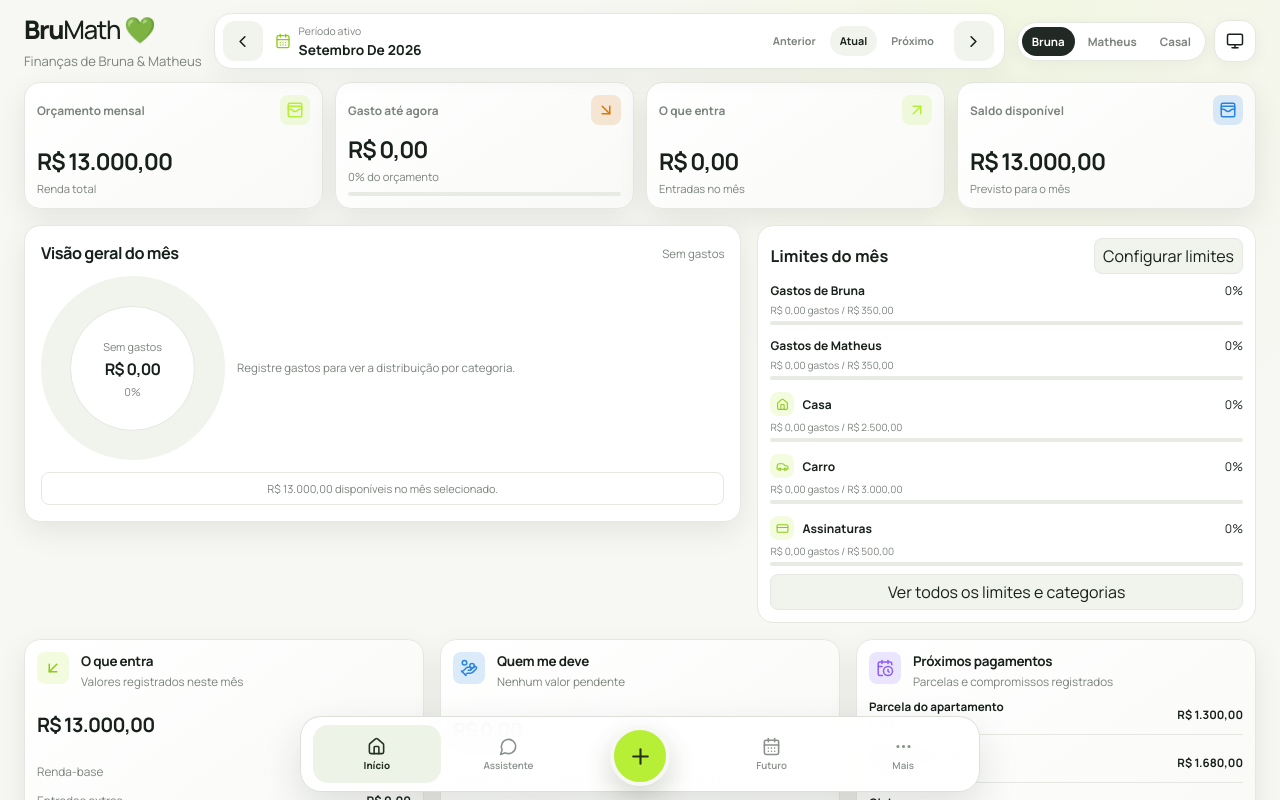
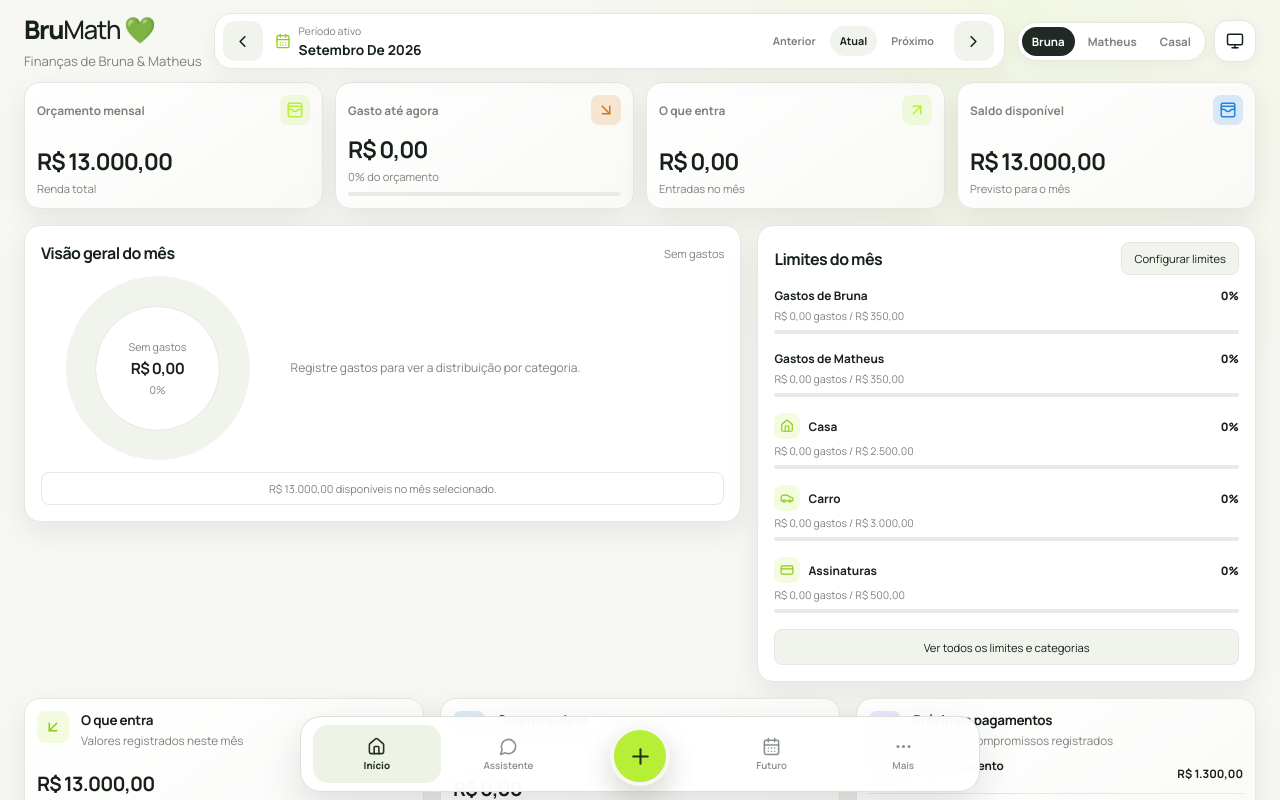
Before and after one commit to buraven/BruMath, a Next.js app: page / in a window 1280 px wide. Shown: the top 800 px of the page. Built offline with nearby package versions, Linux system fonts and the light colour scheme.

Commit message:
refactor: rebuild home overview and limits cards

```diff
--- a/features/home/components/FinancialSnapshot/FinancialSnapshot.module.css
+++ b/features/home/components/FinancialSnapshot/FinancialSnapshot.module.css
@@ -1,13 +1,11 @@
 .card {
   display: grid;
-  min-height: 0;
-  container-type: inline-size;
+  min-width: 0;
   gap: var(--space-3);
   padding: var(--space-4);
   border: 1px solid var(--line);
   border-radius: var(--radius-lg);
   background: var(--surface);
-  color: var(--text);
   box-shadow: var(--shadow-card);
 }
 
@@ -20,55 +18,33 @@
 
 .card h2 {
   margin: 0;
-  font-size: 1.02rem;
-  letter-spacing: -0.03em;
+  font-size: 1rem;
+  letter-spacing: -0.035em;
 }
 
 .card header span {
+  flex: 0 0 auto;
   color: var(--muted);
-  font-size: 0.72rem;
+  font-size: 0.7rem;
 }
 
 .body {
   display: grid;
-  grid-template-columns: minmax(9rem, 0.9fr) minmax(13rem, 1.1fr);
+  grid-template-columns: minmax(10.5rem, 0.84fr) minmax(14rem, 1.16fr);
   align-items: center;
-  gap: var(--space-3);
+  gap: var(--space-4);
+  min-width: 0;
 }
 
 .emptyBody {
-  grid-template-columns: clamp(9rem, 18vw, 11.5rem) minmax(13rem, 1fr);
-}
-
-.emptyBody > * {
-  min-width: 0;
-}
-
-.emptyBody .emptyLegend {
-  max-width: none;
-}
-
-@container (max-width: 440px) {
-  .card .body {
-    grid-template-columns: 1fr;
-    gap: var(--space-3);
-  }
-  .card .donut {
-    width: min(100%, 180px);
-  }
-  .card .legend div {
-    grid-template-columns: var(--space-2) minmax(0, 1fr);
-  }
-  .legend strong {
-    grid-column: 2;
-  }
+  grid-template-columns: minmax(10.5rem, 0.7fr) minmax(16rem, 1.3fr);
 }
 
 .donut {
   display: grid;
-  width: min(100%, clamp(9rem, 15vw, 11.5rem));
+  width: min(100%, 11.5rem);
   min-width: 0;
-  aspect-ratio: 1;
+  aspect-ratio: 1 / 1;
   place-items: center;
   margin: 0 auto;
   border-radius: 50%;
@@ -79,7 +55,7 @@
 .donut > div {
   display: grid;
   width: 68%;
-  aspect-ratio: 1;
+  aspect-ratio: 1 / 1;
   place-items: center;
   align-content: center;
   padding: var(--space-2);
@@ -93,17 +69,18 @@
 .donut small,
 .donut span {
   color: var(--muted);
-  font-size: 0.68rem;
+  font-size: 0.67rem;
 }
 
 .donut strong {
   margin: var(--space-1) 0;
-  font-size: 1rem;
+  font-size: 0.96rem;
   letter-spacing: -0.04em;
 }
 
 .legend {
   display: grid;
+  min-width: 0;
   gap: var(--space-2);
 }
 
@@ -113,18 +90,19 @@
   align-items: center;
   gap: var(--space-2);
   color: var(--muted);
-  font-size: 0.69rem;
+  font-size: 0.7rem;
 }
 
 .legend i {
   width: var(--space-2);
   height: var(--space-2);
-  border-radius: var(--space-1);
+  border-radius: 50%;
 }
 
-.legend div:not(.emptyLegend) strong {
+.legend strong {
   color: var(--text);
-  font-size: 0.71rem;
+  font-size: 0.7rem;
+  white-space: nowrap;
 }
 
 .category1 {
@@ -147,12 +125,10 @@
 }
 
 .emptyLegend {
-  display: block;
   min-width: 0;
   color: var(--muted);
-  font-size: 0.72rem;
-  line-height: 1.35;
-  overflow-wrap: normal;
+  font-size: 0.75rem;
+  line-height: 1.45;
 }
 
 .card footer {
@@ -160,19 +136,14 @@
   border: 1px solid var(--line);
   border-radius: var(--radius-sm);
   color: var(--muted);
-  font-size: 0.69rem;
+  font-size: 0.68rem;
   text-align: center;
 }
 
-@media (max-width: 480px) {
-  .card {
-    min-height: 0;
-    padding: var(--space-3);
-  }
-
-  .body {
+@container (max-width: 470px) {
+  .body,
+  .emptyBody {
     grid-template-columns: 1fr;
-    gap: var(--space-4);
   }
 
   .donut {
@@ -180,13 +151,17 @@
   }
 }
 
-@container workspace (max-width: 620px) {
+@container workspace (max-width: 599px) {
   .card {
-    min-height: 0;
+    padding: var(--space-3);
   }
 
-  .body {
+  .body,
+  .emptyBody {
     grid-template-columns: 1fr;
-    gap: var(--space-4);
+  }
+
+  .donut {
+    width: min(100%, 10.5rem);
   }
 }
--- a/features/home/components/Limits/HomeLimits.module.css
+++ b/features/home/components/Limits/HomeLimits.module.css
@@ -1,108 +1,129 @@
 .card {
   display: grid;
-  gap: var(--space-1);
   min-width: 0;
-  padding: var(--space-3);
+  gap: var(--space-2);
+  padding: var(--space-4);
   border: 1px solid var(--line);
   border-radius: var(--radius-lg);
   background: var(--surface);
+  box-shadow: var(--shadow-card);
 }
-.card header,
-.title {
+
+.card header {
   display: flex;
   align-items: center;
   justify-content: space-between;
-  flex-wrap: wrap;
-  gap: var(--space-2);
+  gap: var(--space-3);
 }
+
+.card h2 {
+  margin: 0;
+  font-size: 1rem;
+  letter-spacing: -0.035em;
+}
+
+.card button {
+  border: 1px solid var(--line);
+  border-radius: var(--radius-sm);
+  background: var(--surface-soft);
+  color: var(--text);
+  cursor: pointer;
+  font-size: 0.7rem;
+}
+
+.card header button {
+  padding: var(--space-2) var(--space-3);
+  white-space: nowrap;
+}
+
+.row {
+  display: grid;
+  grid-template-columns: minmax(0, 1fr) auto;
+  min-width: 0;
+  row-gap: 3px;
+  padding-block: var(--space-1);
+}
+
+.title {
+  display: contents;
+}
+
 .identity {
   display: inline-flex;
   min-width: 0;
   align-items: center;
   gap: var(--space-2);
+  font-size: 0.74rem;
 }
+
 .identity i {
   display: grid;
   width: 26px;
   height: 26px;
+  flex: 0 0 auto;
   place-items: center;
-  flex: 0 0 auto;
   border-radius: var(--radius-sm);
   color: var(--color-accent-strong);
   background: var(--color-accent-soft);
   font-style: normal;
 }
+
 .identity i svg {
-  width: 15px;
-  height: 15px;
+  width: 14px;
+  height: 14px;
 }
-.card h2 {
-  margin: 0;
-  font-size: 1.02rem;
+
+.title > span:last-child {
+  align-self: center;
+  font-size: 0.72rem;
+  font-weight: 800;
 }
-.card button {
-  padding: 6px var(--space-2);
-  border: 1px solid var(--line);
-  border-radius: var(--radius-sm);
-  color: var(--text);
-  background: var(--surface-soft);
-  cursor: pointer;
-}
-.row {
-  display: grid;
-  grid-template-columns: minmax(0, 1fr) auto;
-  column-gap: var(--space-2);
-  row-gap: var(--space-1);
-  min-width: 0;
-  padding-block: var(--space-1);
-  font-size: 0.75rem;
-}
+
 .row small {
   grid-column: 1 / -1;
-  margin: 0;
+  margin: 2px 0 0;
   color: var(--muted);
+  font-size: 0.66rem;
 }
+
 .row progress {
+  grid-column: 1 / -1;
+  width: 100%;
+  height: var(--space-1);
+  margin-top: var(--space-1);
+  overflow: hidden;
   appearance: none;
-  display: block;
-  width: 100%;
-  grid-column: 1 / -1;
-  height: var(--space-1);
   border: 0;
-  border-radius: var(--radius-sm);
-  overflow: hidden;
+  border-radius: 999px;
   color: var(--color-accent-strong);
   background: var(--soft-track);
 }
+
 .row progress::-webkit-progress-bar {
   background: var(--soft-track);
 }
-.row progress::-webkit-progress-value {
-  background: currentColor;
-}
+
+.row progress::-webkit-progress-value,
 .row progress::-moz-progress-bar {
   background: currentColor;
 }
+
 .row .warning {
   color: var(--color-warning);
 }
+
 .row .danger {
   color: var(--danger);
 }
+
 .all {
   width: 100%;
+  min-height: 36px;
+  margin-top: var(--space-1);
 }
-.title {
-  grid-column: 1 / -1;
+
+@container workspace (max-width: 599px) {
+  .card {
+    padding: var(--space-3);
+  }
 }
-.title > span:last-child {
-  flex: 0 0 auto;
-}
-.identity i {
-  width: var(--space-6);
-  height: var(--space-6);
-}
-.identity i svg {
-  width: 13px;
-  height: 13px;
-}
```
